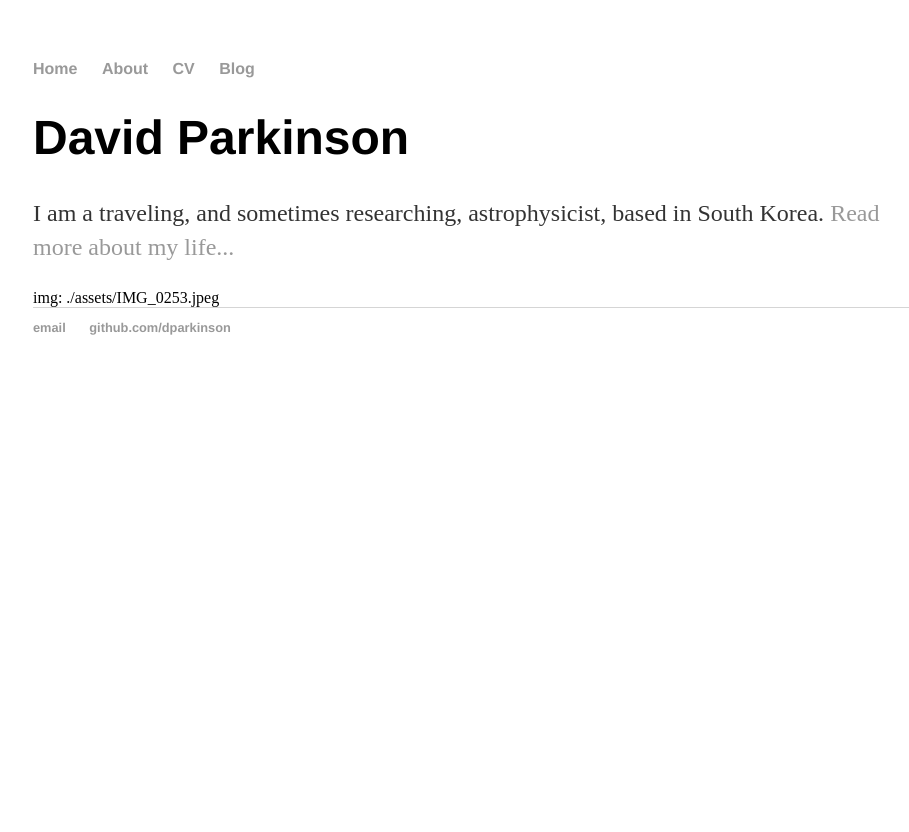
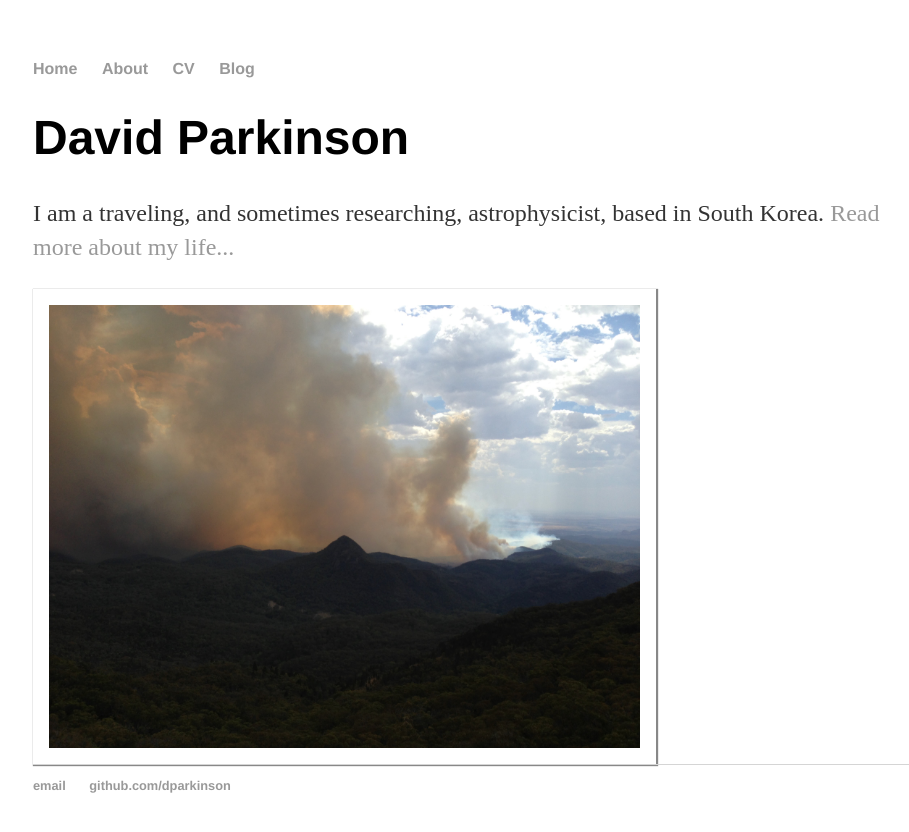
Before and after one commit to dparkins/dparkins.github.io, a Jekyll site: the page built from index.html, in a window 1280 px wide. Shown: the top 832 px of the page, without its empty margins (159-1068 px from the left). Built offline with Jekyll 4.4.1, drawn with Linux system fonts in a browser that asks for light colours.

Commit message:
Added image

```diff
--- a/index.html
+++ b/index.html
@@ -7,4 +7,4 @@ title: David Parkinson, Astrophysicist
 	<p>I am a traveling, and sometimes researching, astrophysicist, based in South Korea.</em> <a href="/about">Read more about my life...</a></p>
 </div><!-- /.blurb -->
 
-img: ./assets/IMG_0253.jpeg
+<img src="/assets/IMG_0253.jpeg">
```
